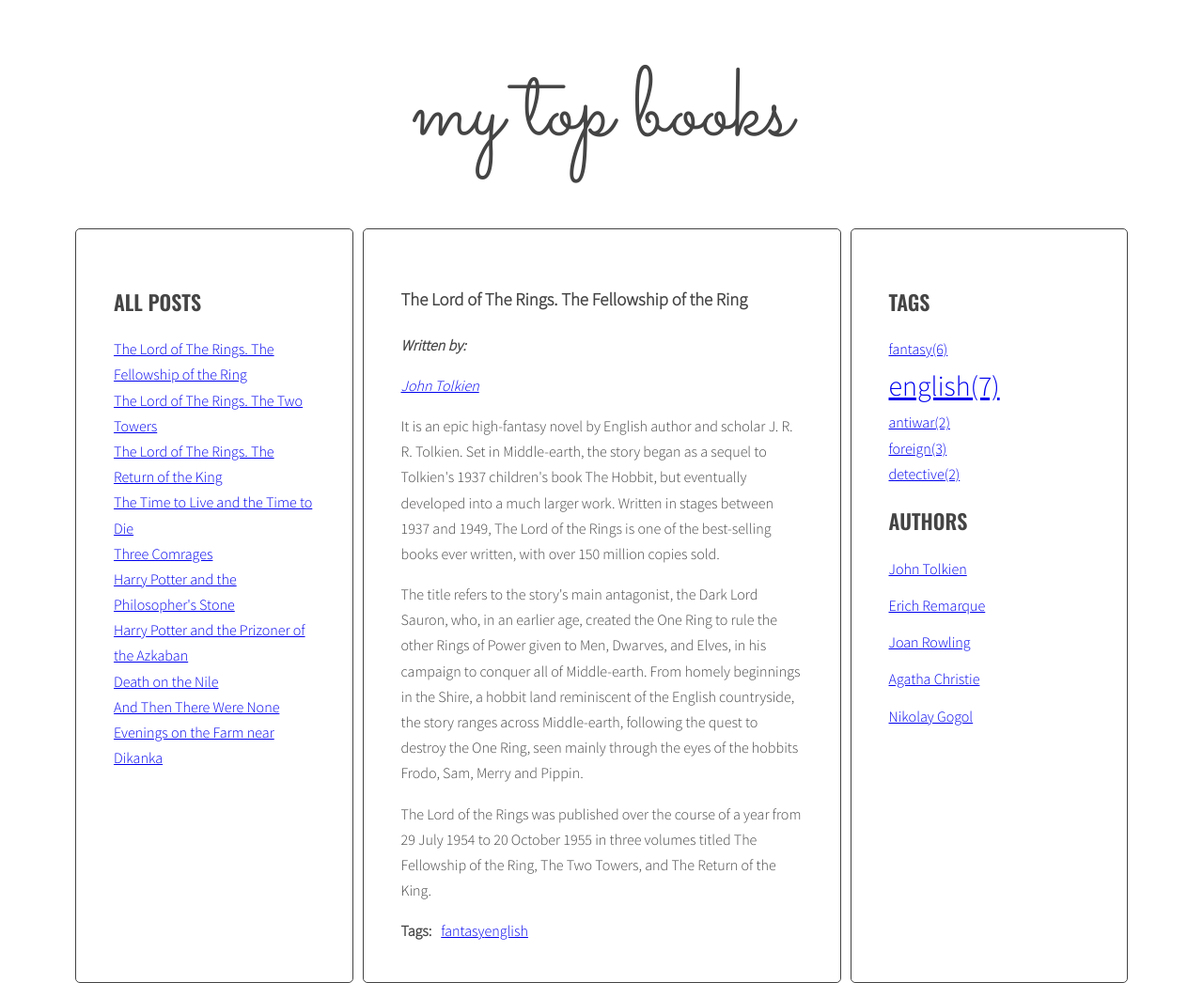
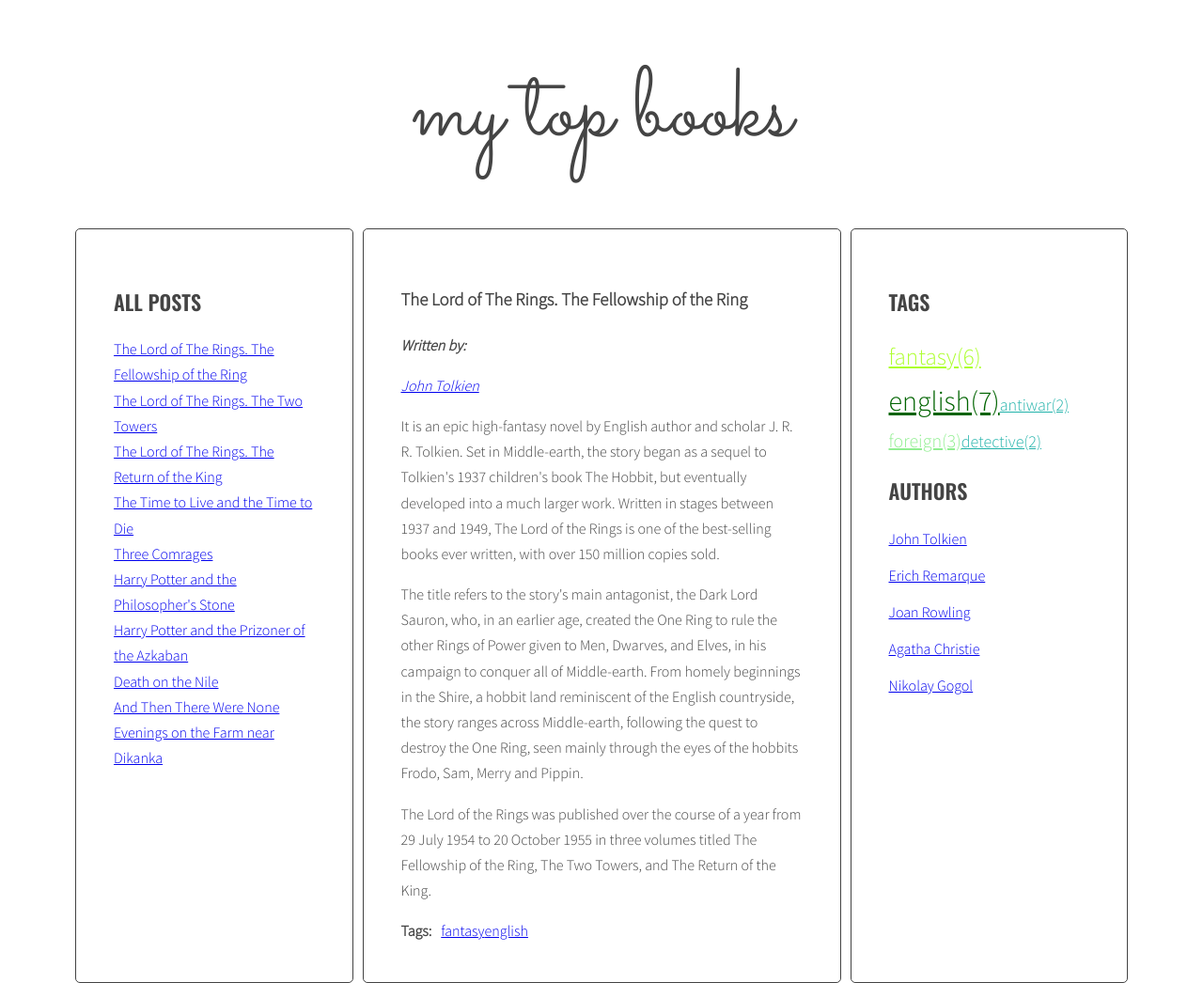
Before and after one commit to Yaroslava1408/javascript-blog, a website: page index.html in a window 1280 px wide. Shown: the whole page at 94% size. Drawn offline with nearby package versions, Linux system fonts and the light colour scheme; a web font is replaced by a local one.

Commit message:
add styles to tags

```diff
--- a/index.html
+++ b/index.html
@@ -218,7 +218,7 @@
         </section>
         <aside class="sidebar">
           <h2 class="section-title">Tags</h2>
-        <ul class="list tags">
+        <ul class="list tags list-horizontal">
        </ul>
 
           <h2 class="section-title">Authors</h2>
--- a/js/script.js
+++ b/js/script.js
@@ -37,8 +37,10 @@ const optArticleSelector = '.post',
   optArticleTagsSelector = '.post-tags .list',
   optArticleAuthorSelector = '.post-author',
   optTagsListSelector = '.tags.list',
-  optCloudClassCount = '5',
+  optAuthorsListSelector = '.authors.list',
+  optCloudClassCount = '6',
   optCloudClassPrefix = 'tag-size-';
+
 
 
 function generateTitleLinks (customSelector = ''){
@@ -181,6 +183,7 @@ function generateTags(){
 
     //const tagLinkHTML = '<li><a class = tag-size href="#tag-' + tag + '"><span>' + tag +  '(' + calculateTagClass (allTags[tag], tagsParam) + ')' + '</span></a></li>';
     const tagLinkHTML = '<li><a class = ' + calculateTagClass (allTags[tag], tagsParam) + ' href="#tag-' + tag + '"><span>' + tag  + '(' + allTags[tag] + ')'+ '</span></a></li>';
+
     /*NEW add HTML from allTags HTML to tagList */
 
     tagList.innerHTML = tagList.innerHTML + tagLinkHTML;
@@ -250,7 +253,7 @@ function generateAuthors(){
 
     /* find author wrapper */
     const authorWrapperList = article.querySelector(optArticleAuthorSelector);
-    console.log ('found', authorWrapperList);
+
     /* make html variable with empty string */
     let html = ' ';
     /* get author from post-author attribute */
--- a/sass/style.scss
+++ b/sass/style.scss
@@ -119,6 +119,23 @@ body {
   }
 }
 
+
+/*Tags size */
+
+.tag-size-6 {
+  font-size: 30px;
+  color: aqua;
+}
+
 .tag-size-5 {
-  font-size: 50px;
+  font-size: 25px;
+  color: greenyellow;
 }
+
+.tag-size-2 {
+  font-size: 20px;
+}
+
+.tag-size-1 {
+  font-size: 18px;
+}
```
Also changed, not shown: css/style.css, 1 other file.
